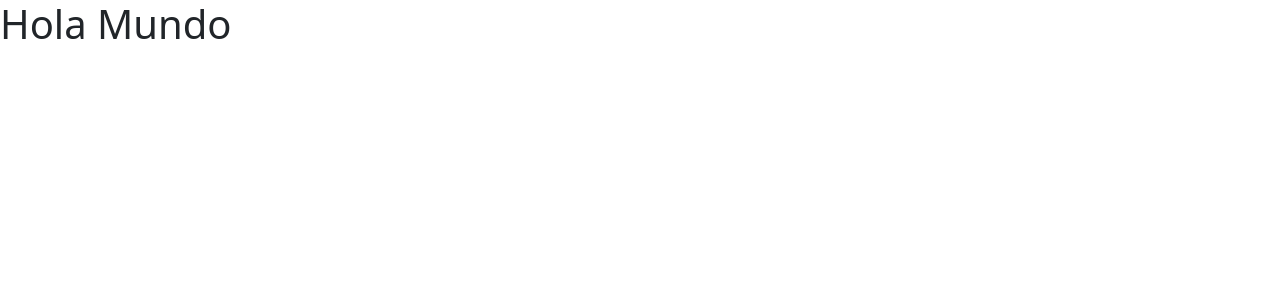
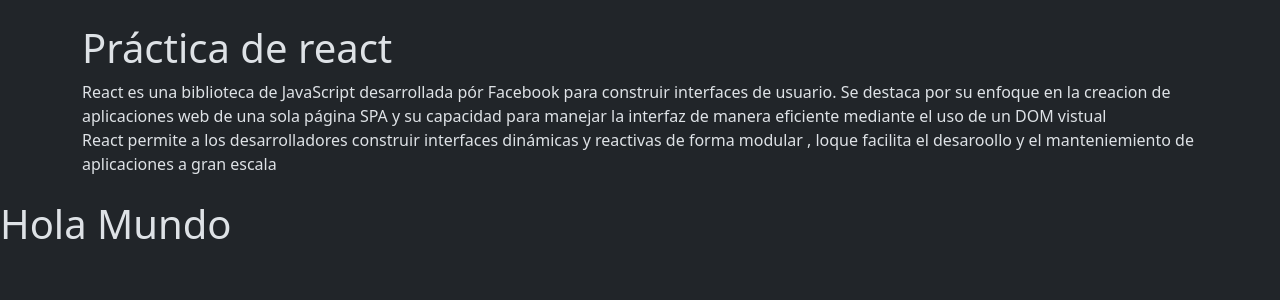
Before and after one commit to vimi08/contadorC, a React (Vite) app: page / in a window 1280 px wide. Shown: the top 300 px of the page. Built offline with nearby package versions, Linux system fonts and the light colour scheme.

Commit message:
agregamos el maquetado del header

```diff
--- a/index.html
+++ b/index.html
@@ -1,10 +1,12 @@
 <!doctype html>
-<html lang="en">
+<html lang="es" data-bs-theme="dark">
   <head>
     <meta charset="UTF-8" />
     <link rel="icon" type="image/svg+xml" href="/favicon.svg" />
     <meta name="viewport" content="width=device-width, initial-scale=1.0" />
-    <title>contador</title>
+    <meta name="description" content="Práctica de componentes , props y state">
+    <meta name="author" content="´Ponce Victoria Micaela">
+    <title>Contador</title>
   </head>
   <body>
     <div id="root"></div>
--- a/src/App.jsx
+++ b/src/App.jsx
@@ -1,10 +1,15 @@
-
+import Header from "./components/Header";
 
 function App() {
-
+  //AQUI VA LA LÓGICA DEL COMPONENTE
   return (
-    <h1>Hola Mundo </h1>
-  )
+    <>
+    {/*AQUI COMIENZ<A LA ZONA DEL HTML}
+      {/*<Header></Header>*/}
+      <Header/>
+      <h1>Hola Mundo </h1>
+    </>
+  );
 }
 
-export default App
+export default App;
--- /dev/null
+++ b/src/components/Header.jsx
@@ -0,0 +1,18 @@
+const Header = () => {
+  return (
+    <header className="container my-4">
+      <h1 className="display-6">Práctica de react</h1>
+      <p>
+        React es una biblioteca de JavaScript desarrollada pór Facebook para
+        construir interfaces de usuario. Se destaca por su enfoque en la
+        creacion de aplicaciones web de una sola página SPA y su capacidad para
+        manejar la interfaz de manera eficiente mediante el uso de un DOM
+        vistual <br /> React permite a los desarrolladores construir interfaces
+        dinámicas y reactivas de forma modular , loque facilita el desaroollo y
+        el manteniemiento de aplicaciones a gran escala
+      </p>
+    </header>
+  );
+};
+
+export default Header;
```
